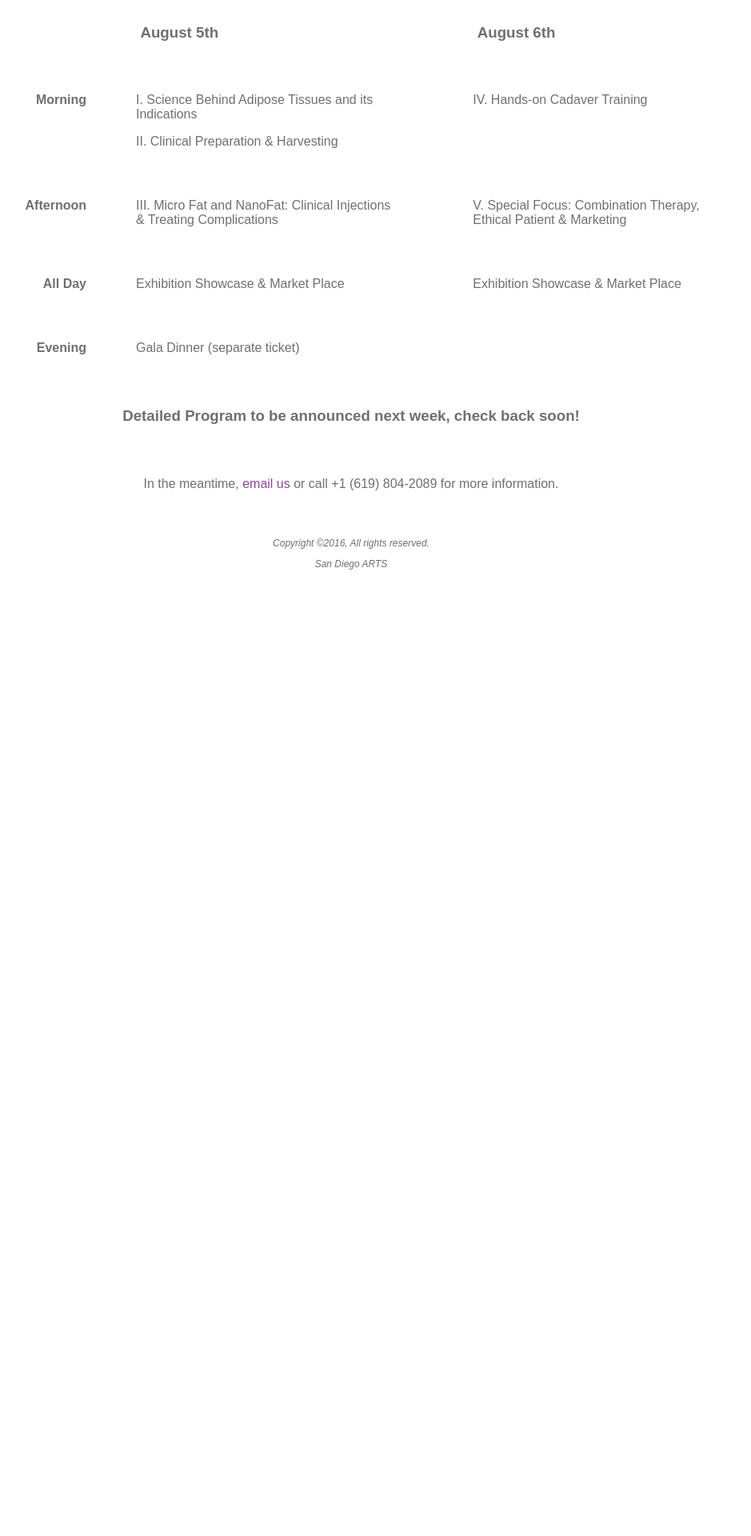
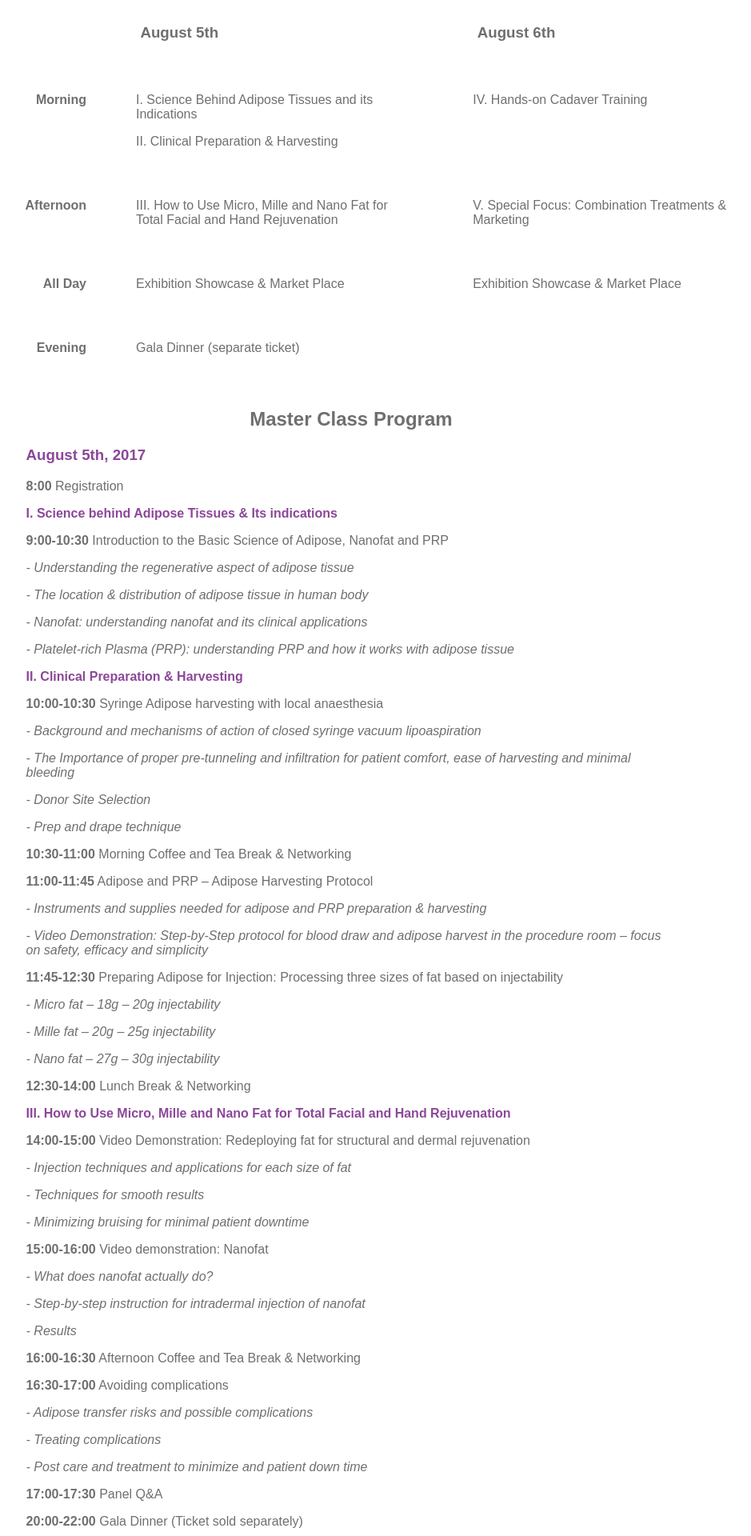
Before and after one commit to alexxisroxxanne/sandiegoarts, a PHP site: page /program.html in a window 1280 px wide. Shown: the part 402-2322 px from the top of the page at 80% size, without its empty margins (201-1140 px from the left). Before the commit the page ends 1114 px from the top, so only its background shows below. Run offline with PHP 8.4, Linux system fonts and the light colour scheme.

Commit message:
Update program page with full program details

```diff
--- a/program.html
+++ b/program.html
@@ -92,10 +92,10 @@
           <p class="right-text program-time">Afternoon</p>
         </div>
         <div class="col-d-4 desktop-only">
-          <p class="left-text">III. Micro Fat and NanoFat: Clinical Injections & Treating Complications</p>
+          <p class="left-text">III. How to Use Micro, Mille and Nano Fat for Total Facial and Hand Rejuvenation</p>
         </div>
         <div class="col-d-4 desktop-only">
-          <p class="left-text">V. Special Focus: Combination Therapy, Ethical Patient & Marketing</p>
+          <p class="left-text">V. Special Focus: Combination Treatments & Marketing</p>
         </div>
       </div>
       <div class="row">
@@ -118,13 +118,74 @@
         </div>
       </div>
       <div class="row">
-        <div class="col-m-12 col-d-12">
-          <h3> Detailed Program to be announced next week, check back soon!</h3>
+        <div class="col-d-2 desktop-only"></div>
+        <div class="col-m-12 col-d-8 venue">
+          <h2>Master Class Program</h2>
+          <h3 class="header">August 5th, 2017</h3>
+          <p><span class="time">8:00</span> Registration</p>
+          <p class="bold-text header">I. Science behind Adipose Tissues & Its indications</p>
+          <p><span class="time">9:00-10:30</span> Introduction to the Basic Science of Adipose, Nanofat and PRP</p>
+          <p class="program-desc">- Understanding the regenerative aspect of adipose tissue</p>
+          <p class="program-desc">- The location & distribution of adipose tissue in human body</p>
+          <p class="program-desc">- Nanofat: understanding nanofat and its clinical applications</p>
+          <p class="program-desc">- Platelet-rich Plasma (PRP): understanding PRP and how it works with adipose tissue</p>
+          <p class="bold-text header">II. Clinical Preparation & Harvesting</p>
+          <p><span class="time">10:00-10:30</span> Syringe Adipose harvesting with local anaesthesia</p>
+          <p class="program-desc">- Background and mechanisms of action of closed syringe vacuum lipoaspiration</p>
+          <p class="program-desc">- The Importance of proper pre-tunneling and infiltration for patient comfort, ease of harvesting and minimal bleeding</p>
+          <p class="program-desc">- Donor Site Selection</p>
+          <p class="program-desc">- Prep and drape technique</p>
+          <p><span class="time">10:30-11:00</span> Morning Coffee and Tea Break & Networking </p>
+          <p><span class="time">11:00-11:45</span> Adipose and PRP – Adipose Harvesting Protocol</p>
+          <p class="program-desc">- Instruments and supplies needed for adipose and PRP preparation & harvesting </p>
+          <p class="program-desc">- Video Demonstration: Step-by-Step protocol for blood draw and adipose harvest in the procedure room – focus on safety, efficacy and simplicity</p>
+          <p><span class="time">11:45-12:30</span> Preparing Adipose for Injection: Processing three sizes of fat based on injectability</p>
+          <p class="program-desc">- Micro fat – 18g – 20g injectability</p>
+          <p class="program-desc">- Mille fat – 20g – 25g injectability</p>
+          <p class="program-desc">- Nano fat – 27g – 30g injectability</p>
+          <p><span class="time">12:30-14:00</span> Lunch Break & Networking</p>
+          <p class="bold-text header">III. How to Use Micro, Mille and Nano Fat for Total Facial and Hand Rejuvenation</p>
+          <p><span class="time">14:00-15:00</span> Video Demonstration: Redeploying fat for structural and dermal rejuvenation</p>
+          <p class="program-desc">- Injection techniques and applications for each size of fat</p>
+          <p class="program-desc">- Techniques for smooth results</p>
+          <p class="program-desc">- Minimizing bruising for minimal patient downtime</p>
+          <p><span class="time">15:00-16:00</span>  Video demonstration: Nanofat</p>
+          <p class="program-desc">- What does nanofat actually do?</p>
+          <p class="program-desc">- Step-by-step instruction for intradermal injection of nanofat</p>
+          <p class="program-desc">- Results</p>
+          <p><span class="time">16:00-16:30</span>  Afternoon Coffee and Tea Break & Networking</p>
+          <p><span class="time">16:30-17:00</span> Avoiding complications</p>
+          <p class="program-desc">- Adipose transfer risks and possible complications</p>
+          <p class="program-desc">- Treating complications</p>
+          <p class="program-desc">- Post care and treatment to minimize and patient down time</p>
+          <p><span class="time">17:00-17:30</span> Panel Q&A</p>
+          <p><span class="time">20:00-22:00</span>  Gala Dinner (Ticket sold separately)</p>
+          <h3 class="header">August 6th, 2017</h3>
+          <p><span class="time">8:00</span> Registration</p>
+          <p class="bold-text header">IV. Hands-on Cadaver Workshop</p>
+          <p>Dr Robert Alexander, MD</p>
+          <p>Dr Steven Cohen, MD</p>
+          <p>Dr Patrick Tonnard, MD</p>
+          <p><span class="time">8:30-12:00</span>   Hands-on Cadaver Training </p>
+          <p class="program-desc">- Harvesting Instruments and Techniques</p>
+          <p class="program-desc">- Injection Instruments and Techniques</p>
+          <p><span class="time">12:00-14:00</span>  Lunch Break & Panel Q & A from Cadaver Workshop</p>
+          <p class="bold-text header">V. Special Focus: Combination Treatments & Marketing</p>
+          <p><span class="time">14:00-14:45</span> When to use fat, when to use fillers and when to use both</p>
+          <p><span class="time">14:45-15:30</span>  Combining laser, fat injections, nanofat and mesotherapy</p>
+          <p><span class="time">15:30-16:00</span> Afternoon Coffee and Tea Break & Networking</p>
+          <p><span class="time">16:00-17:00</span> Marketing Minimally Invasive Regenerative Aesthetic Procedures</p>
+          <p class="program-desc">- Understanding your target patient</p>
+          <p class="program-desc">- How to reach potential patients</p>
+          <p class="program-desc">- Communicating the benefits of these techniques</p>
+          <p class="program-desc">- Making your practice stand out</p>
+          <p><span class="time">17:00-17:30</span> Panel  Q&A and Final Remarks</p>
         </div>
+        <div class="col-d-2 desktop-only"></div>
       </div>
       <div class="row">
         <div class="col-m-12 col-d-12">
-          <p>In the meantime, <a href="mailto:info@sandiegoartsymposiums.com">email us</a> or call +1 (619) 804-2089 for more information.</p>
+          <p>To register or for inquiries please call or text (619)804-2089 or email <a href="mailto:info@sandiegoartsymposiums.com">info@sandiegoartsymposiums.com</a></p>
         </div>
       </div>
       <div class="row">
--- a/styles.css
+++ b/styles.css
@@ -42,13 +42,13 @@ ul {
   position: relative;
   overflow: hidden;
 }
-.nav-item, .program-time, .bold-text {
+.nav-item, .program-time, .bold-text, .time {
   font-weight: bold;
 }
 .current-nav a {
   color: #706f6f;
 }
-.signup-dates {
+.signup-dates, .program-desc {
   font-style: italic;
 }
 .right-text {
```
